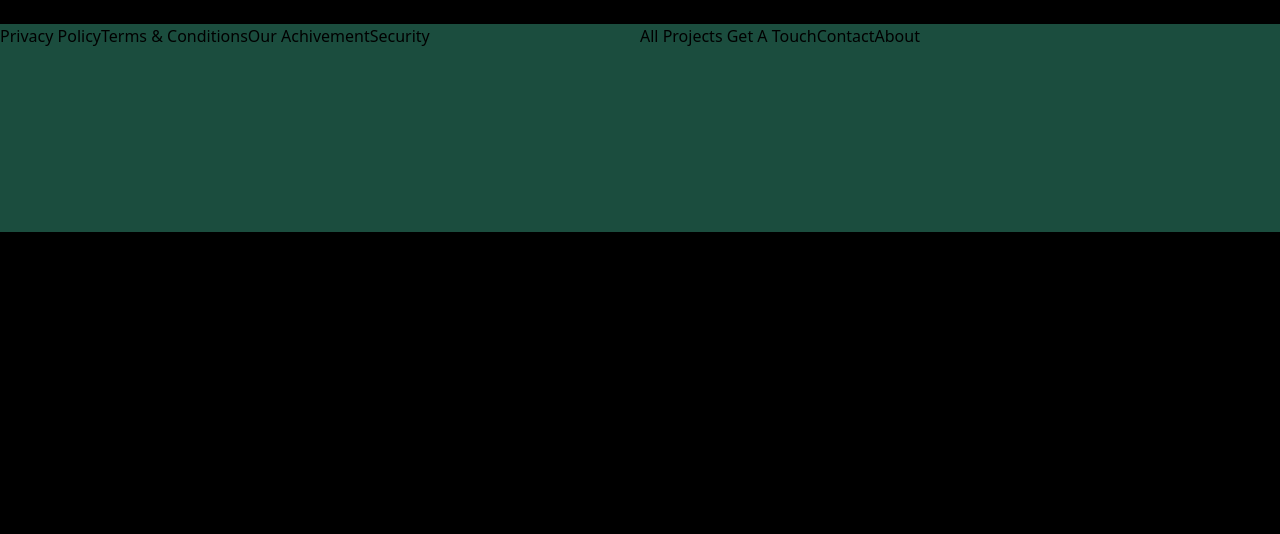
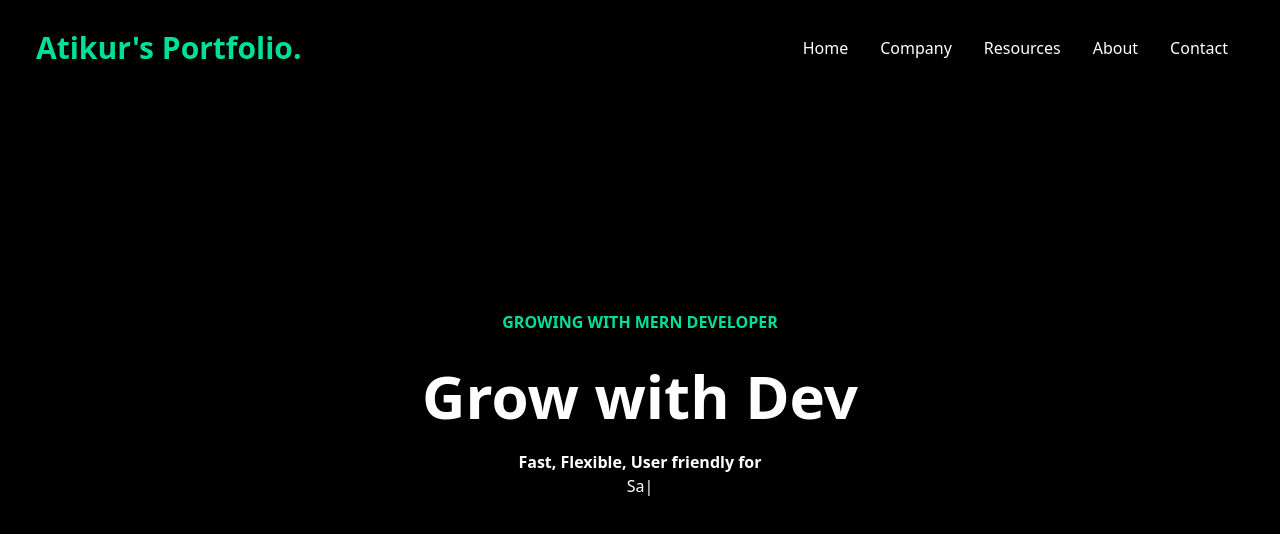
Before and after one commit to atikurahad/atikur-portfolio-spa, a React (Create React App) app: page / in a window 1280 px wide. Shown: the top 534 px of the page. Built offline with nearby package versions, Linux system fonts and the light colour scheme.

Commit message:
navbar completed

```diff
--- a/package.json
+++ b/package.json
@@ -10,6 +10,7 @@
     "react-dom": "^18.2.0",
     "react-icons": "^4.7.1",
     "react-scripts": "5.0.1",
+    "react-typed": "^1.2.0",
     "web-vitals": "^2.1.4"
   },
   "scripts": {
--- a/src/App.js
+++ b/src/App.js
@@ -1,11 +1,13 @@
-import Footer from "./components/Footer/Footer";
+// import Footer from "./components/Footer/Footer";
+import Hero from "./components/Hero";
 import Navbar from "./components/Navbar";
 
 function App() {
   return (
     <div>
-     {/* <Navbar /> */}
-     <Footer />
+     <Navbar />
+     <Hero />
+     {/* <Footer /> */}
     </div>
   );
 }
--- /dev/null
+++ b/src/components/Hero.jsx
@@ -0,0 +1,23 @@
+import React from "react";
+import Typed from 'react-typed';
+
+const Hero = () => {
+  return (
+    <div>
+      <div className="text-white">
+        <div className="max-w-[800px] mt-[-96px] w-full h-screen mx-auto text-center flex flex-col justify-center">
+          <p className="text-[#00df9a] font-bold p-2">
+            GROWING WITH MERN DEVELOPER
+          </p>
+          <h1 className="md:text7xl sm:text-6xl text-4xl font-bold md:py-6">
+            Grow with Dev
+          </h1>
+          <p className="md:text5xl sm:text font-bold">Fast, Flexible, User friendly for </p>
+        <Typed  strings={['React', 'Node' ,'Sass']} typeSpeed={120} backSpeed={140} loop />
+        </div>
+      </div>
+    </div>
+  );
+};
+
+export default Hero;
--- a/src/components/Navbar.jsx
+++ b/src/components/Navbar.jsx
@@ -1,37 +1,35 @@
-import React, { useState } from "react";
-import { AiOutlineClose , AiOutlineMenu } from "react-icons/ai";
+
+import React, { useState } from 'react';
+import { AiOutlineClose, AiOutlineMenu } from 'react-icons/ai';
 
 const Navbar = () => {
   const [nav, setNav] = useState(false);
+
   const handleNav = () => {
     setNav(!nav);
   };
+
   return (
-    <div className="text-white flex justify-between items-center h-24 max-w-[1240px] mx-auto px-4">
-      <h1 className="w-full text-3xl font-bold text-[#00df9a]">
-        Atikur's Portfolio
-      </h1>
-      <ul className=" hidden md:flex">
-        <li className="p-4">Home</li>
-        <li className="p-4">Projects</li>
-        <li className="p-4">About</li>
-        <li className="p-4">Contact</li>
-        <li className="p-4">Resources</li>
+    <div className='flex justify-between items-center h-24 max-w-[1240px] mx-auto px-4 text-white'>
+      <h1 className='w-full text-3xl font-bold text-[#00df9a]'>Atikur's Portfolio.</h1>
+      <ul className='hidden md:flex'>
+        <li className='p-4'>Home</li>
+        <li className='p-4'>Company</li>
+        <li className='p-4'>Resources</li>
+        <li className='p-4'>About</li>
+        <li className='p-4'>Contact</li>
       </ul>
-
-      <div onClick={handleNav} className="block md:hidden">
-        {!nav ? <AiOutlineClose size={20} /> : <AiOutlineMenu size={20} />}
+      <div onClick={handleNav} className='block md:hidden'>
+          {nav ? <AiOutlineClose size={20}/> : <AiOutlineMenu size={20} />}
       </div>
-
-      <div className={!nav? "fixed left-0 top-0 w-[60%] m-4  border-r border-r-gray-900 bg-[#000300] h-full ease-in-out duration-500": "fixed left-[-100%]"}>
-        <ul className="uppercase p-4">
-          <li className="p-4 border-b border-gray-600">Home</li>
-          <li className="p-4 border-b border-gray-600">Projects</li>
-          <li className="p-4 border-b border-gray-600">About</li>
-          <li className="p-4 border-b border-gray-600">Contact</li>
-          <li className="p-4 ">Resources</li>
-        </ul>
-      </div>
+      <ul className={nav ? 'fixed left-0 top-0 w-[60%] h-full border-r border-r-gray-900 bg-[#000300] ease-in-out duration-500' : 'ease-in-out duration-500 fixed left-[-100%]'}>
+        <h1 className='w-full text-3xl font-bold text-[#00df9a] m-4'>Know More</h1>
+          <li className='p-4 border-b border-gray-600'>Home</li>
+          <li className='p-4 border-b border-gray-600'>Company</li>
+          <li className='p-4 border-b border-gray-600'>Resources</li>
+          <li className='p-4 border-b border-gray-600'>About</li>
+          <li className='p-4'>Contact</li>
+      </ul>
     </div>
   );
 };
```
Also changed, not shown: 1 other file (tests, documents, lock files or other folders).
